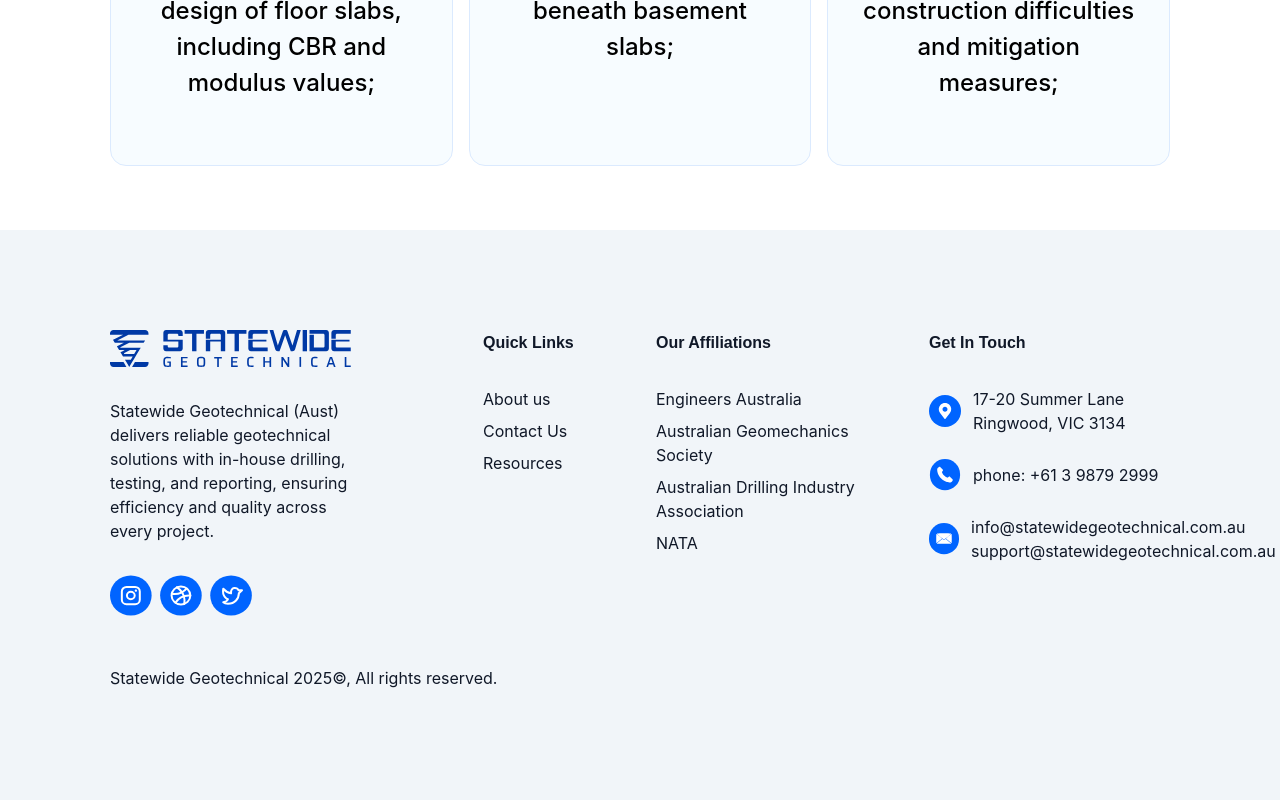
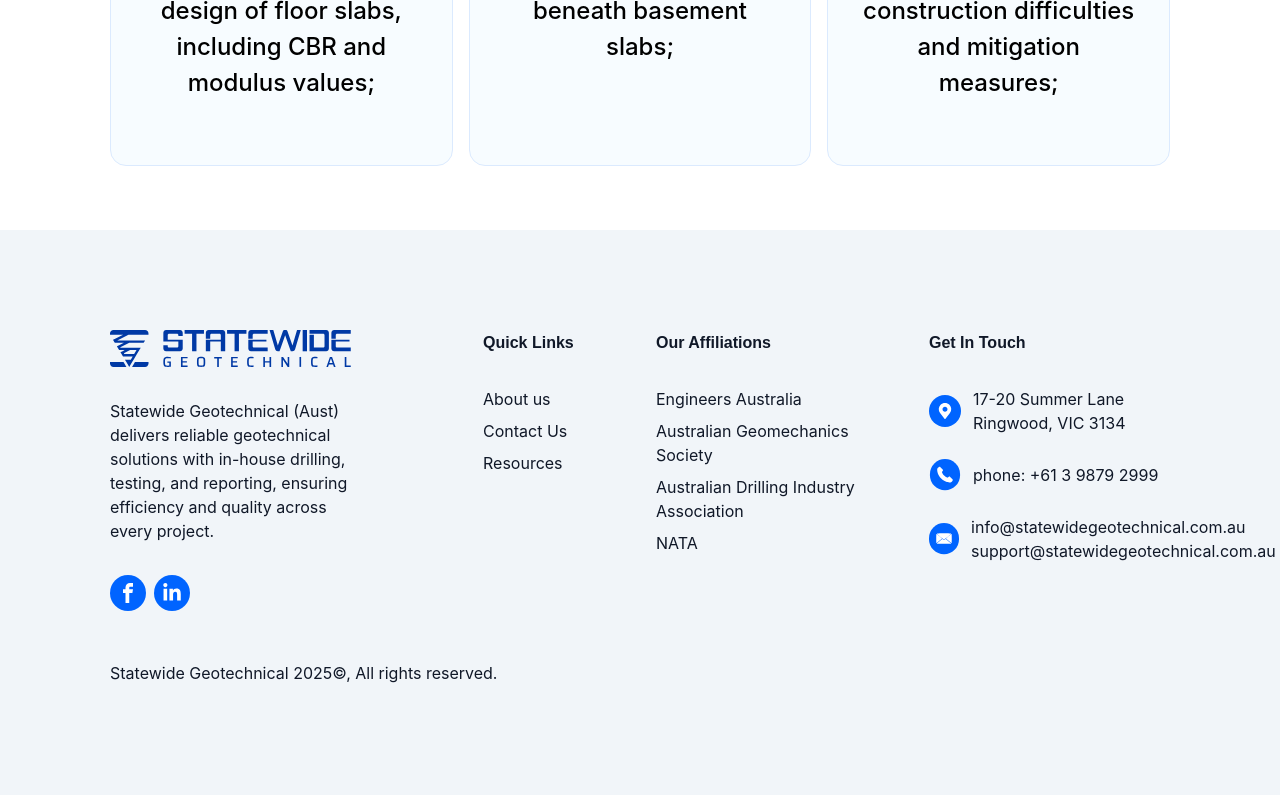
Before and after one commit to tharanga-madurapperuma/statewide-geotechnical_construction-site, a React (Vite) app: page /engineering-services in a window 1280 px wide. Shown: the part 2218-3018 px from the top of the page. Built offline with nearby package versions, Linux system fonts and the light colour scheme.

Commit message:
change footer icons to facebook and liked in

```diff
--- a/src/components/footer/Footer.jsx
+++ b/src/components/footer/Footer.jsx
@@ -9,6 +9,8 @@ import {
     MailIcon,
 } from "../../assets/assets";
 import { Link } from "react-router-dom";
+import { ImFacebook } from "react-icons/im";
+import { FaLinkedinIn } from "react-icons/fa";
 
 const Footer = () => {
     return (
@@ -128,9 +130,13 @@ const Footer = () => {
                             </p>
                         </div>
                         <div className="flex mb-40 mt-8">
-                            <img className="mr-2" src={InstaLogo} />
-                            <img className="mr-2" src={DribbleLogo} />
-                            <img className="mr-2" src={TwitterLogo} />
+                            <div className="mr-2 w-6 h-6 sm:w-[36px] sm:h-[36px] text-14 sm:text-[20px]  text-white bg-blue-600 flex justify-center items-center rounded-full">
+                                <ImFacebook />
+                            </div>
+
+                            <div className="w-6 h-6 sm:w-[36px] sm:h-[36px] text-14 sm:text-[20px]  text-white bg-blue-600 flex justify-center items-center rounded-full">
+                                <FaLinkedinIn />
+                            </div>
                         </div>
                     </div>
                     <div className="w-full col-span-1 ">
```
